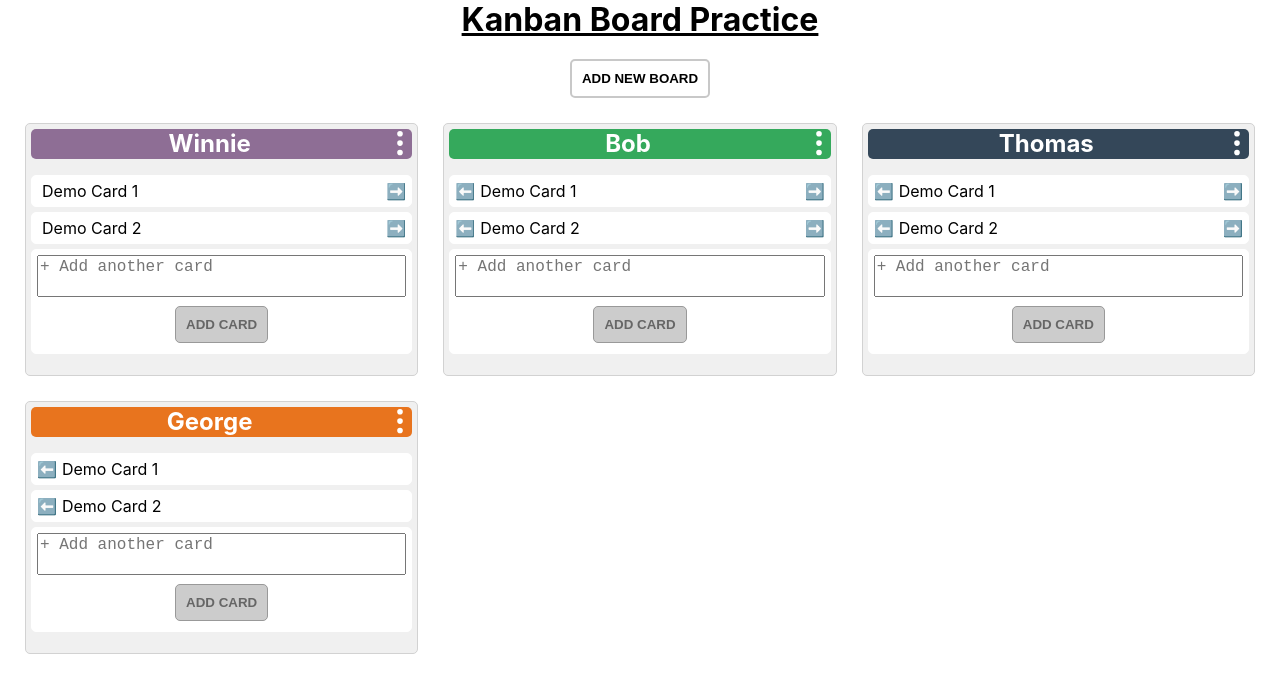
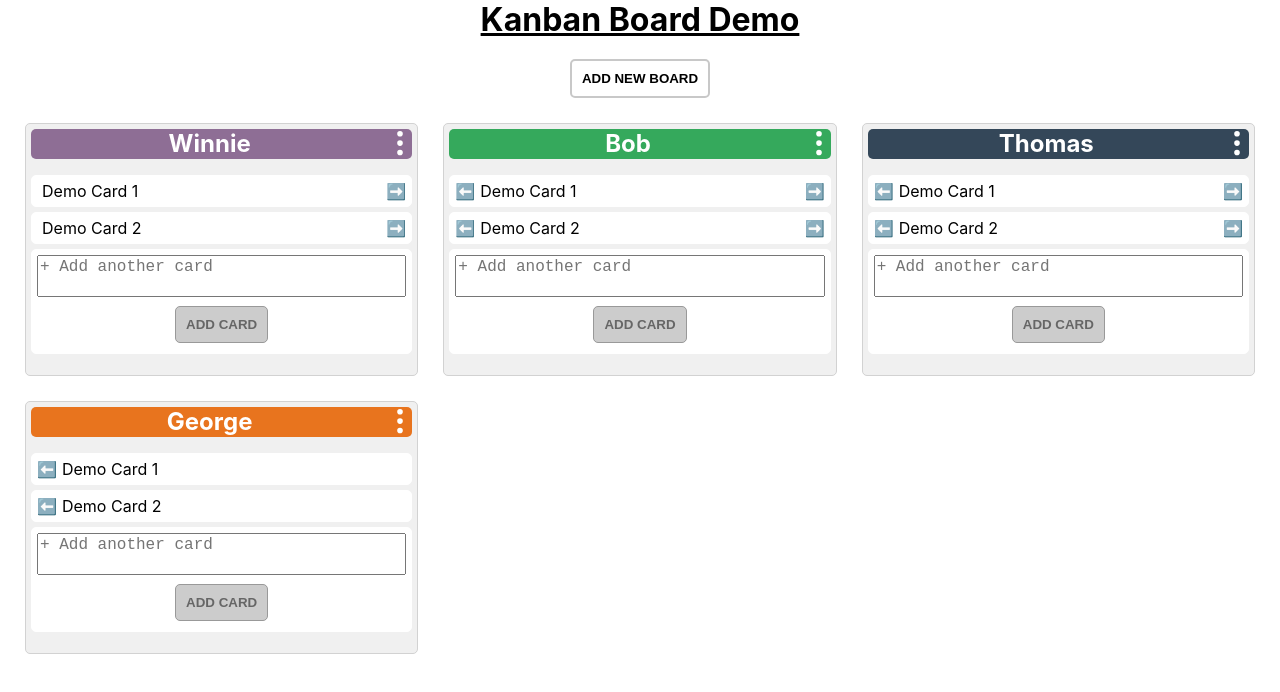
Before and after one commit to rashidarmand/kanban-demo, a React (Create React App) app: page / in a window 1280 px wide. Shown: the top 692 px of the page. Built offline with nearby package versions, Linux system fonts and the light colour scheme.

Commit message:
finalizing

```diff
--- a/package.json
+++ b/package.json
@@ -3,6 +3,7 @@
   "version": "0.1.0",
   "private": true,
   "dependencies": {
+    "git-scripts": "^0.2.1",
     "react": "^16.7.0",
     "react-dom": "^16.7.0",
     "react-icons": "^3.3.0",
--- a/src/components/App.js
+++ b/src/components/App.js
@@ -92,7 +92,7 @@ export default class App extends Component {
     return (
       <Fragment>
         <div>
-          <h1 style={h1Style}>Kanban Board Practice</h1>
+          <h1 style={h1Style}>Kanban Board Demo</h1>
           <button className="btn" onClick={ this.addBoard }>Add New Board</button>
         </div>
         <div className='kanban'>
@@ -120,10 +120,3 @@ const h1Style = {
   textAlign: 'center',
   textDecoration: 'underline'
 }
-
-/*
-  @TODO
-    1) delete boards
-    2) Edit, delete cards
-    3) Store state of application in local storage so it is still there on refreshing
-*/
--- a/src/components/Card.js
+++ b/src/components/Card.js
@@ -58,10 +58,4 @@ class Card extends React.Component {
   }
 }
 
-/*
-  @TODO:
-    - On card click show edit button on left and delete button on right
-    - Call editCard & deleteCard functions when their respective buttons are clicked
-*/
-
 export default Card;
--- a/src/index.css
+++ b/src/index.css
@@ -58,7 +58,6 @@ h1 {
 
 .menu-options:hover {
   display: inline-block;
-  transition: all 0.4s;
   cursor: pointer;
   background: rgb(240, 240, 240);
   color: black;
```
Also changed, not shown: 2 other files (tests, documents, lock files or other folders).
